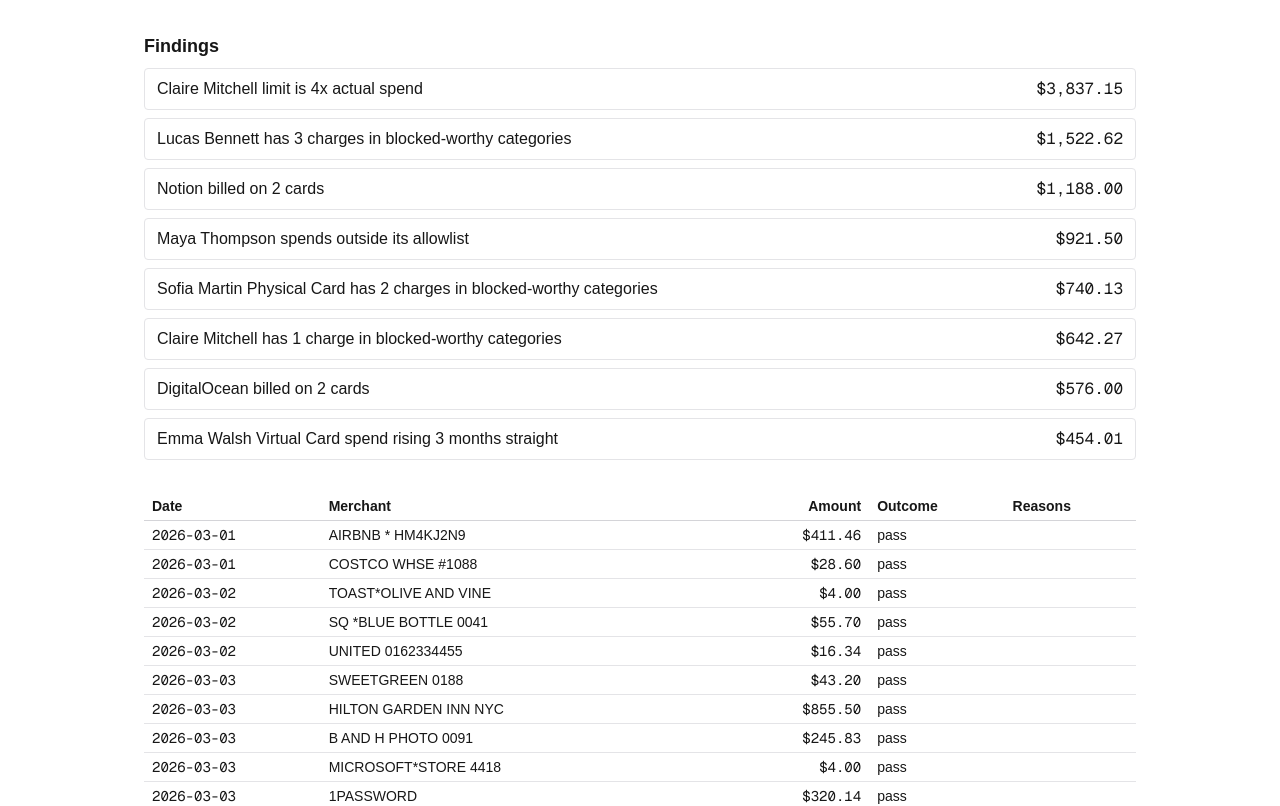
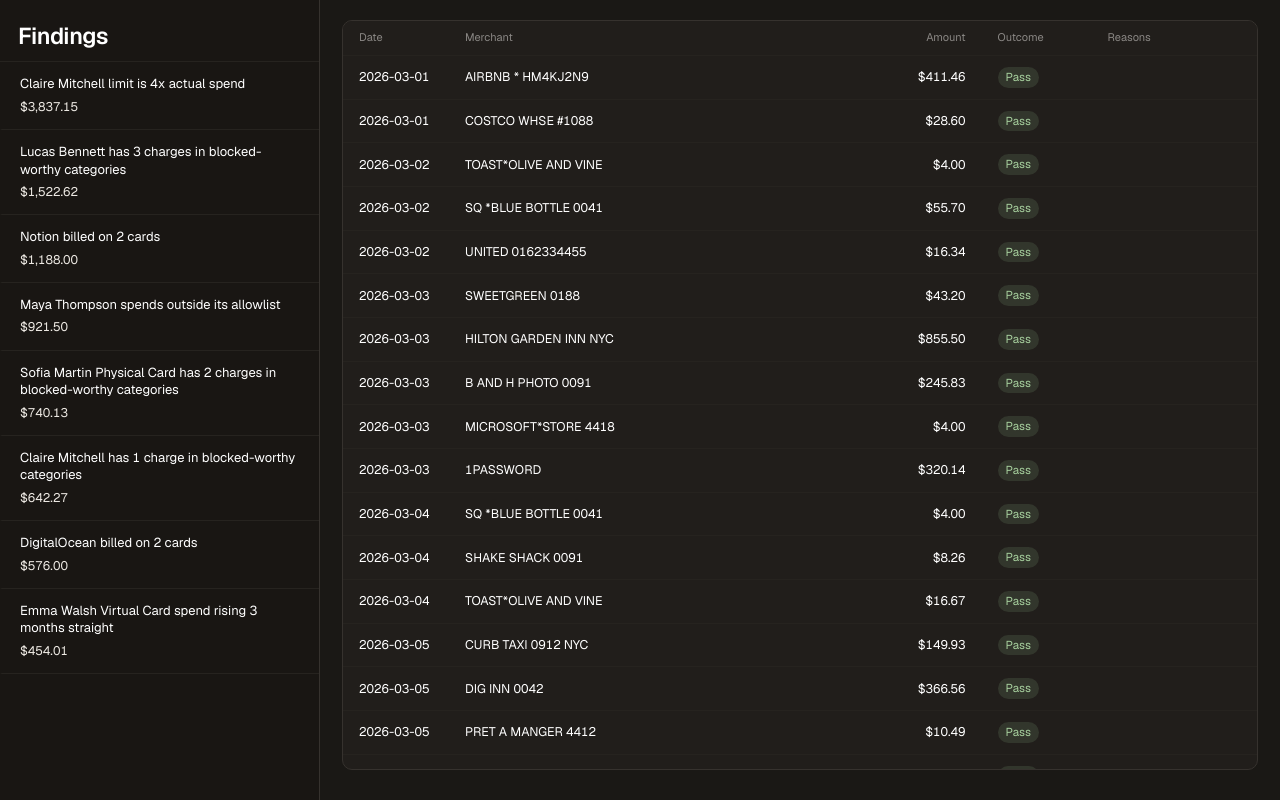
Before and after one commit to dynotics/Rewind, a Next.js app: page / in a window 1280 px wide. Shown: the top 806 px of the page. Built offline with nearby package versions, Linux system fonts and the light colour scheme.

Commit message:
applied the mockup styling to the page.tsx file

```diff
--- a/src/app/page.tsx
+++ b/src/app/page.tsx
@@ -36,9 +36,15 @@ const USD = new Intl.NumberFormat("en-US", {
 });
 
 const ROW_CLASS: Record<Verdict["outcome"], string> = {
-  pass: "",
-  flag: "bg-amber-100 dark:bg-amber-950",
-  block: "bg-red-100 dark:bg-red-950",
+  pass: "hover:bg-[#2E2B26]",
+  flag: "bg-[rgba(255,214,98,0.16)] hover:bg-[rgba(255,214,98,0.24)]",
+  block: "bg-[rgba(255,127,67,0.18)] hover:bg-[rgba(255,127,67,0.26)]",
+};
+
+const OUTCOME_CLASS: Record<Verdict["outcome"], string> = {
+  pass: "bg-[rgba(169,211,160,0.13)] text-[#A9D3A0]",
+  flag: "bg-[rgba(255,214,98,0.12)] text-[#FFD662]",
+  block: "bg-[rgba(255,127,67,0.13)] text-[#FF9A6B]",
 };
 
 function dateET(iso: string): string {
@@ -56,19 +62,24 @@ export default function Home() {
   const verdicts = useMemo(() => replay(txns, policy, merchants), [policy]);
 
   return (
-    <main className="mx-auto flex w-full max-w-5xl flex-col gap-8 px-4 py-8">
-      <section className="flex flex-col gap-2">
-        <h2 className="text-lg font-semibold">Findings</h2>
-        <ul className="flex flex-col gap-2">
+    <main className="grid min-h-screen w-full flex-1 grid-cols-1 bg-[#1A1815] font-sans text-sm leading-[1.45] text-white tabular-nums antialiased lg:grid-cols-[320px_minmax(0,1fr)]">
+      <section className="border-b border-[#36322E] bg-[#191613] lg:sticky lg:top-0 lg:h-screen lg:overflow-y-auto lg:border-b-0 lg:border-r">
+        <h2 className="px-[18px] pb-2 pt-5 text-[23px] font-semibold tracking-[-0.02em] text-white">
+          Findings
+        </h2>
+        <ul className="flex flex-col border-t border-[#26231F]">
           {detected.map((finding) => (
             <li key={finding.id}>
               <button
                 type="button"
+                aria-pressed={policy === finding.suggested}
                 onClick={() => setPolicy(finding.suggested)}
-                className="flex w-full items-center justify-between gap-4 rounded border border-zinc-200 px-3 py-2 text-left hover:bg-zinc-100 dark:border-zinc-800 dark:hover:bg-zinc-900"
+                className="flex w-full flex-col items-start gap-[5px] border-b border-l-2 border-b-[#26231F] border-l-transparent px-[18px] py-[13px] text-left hover:bg-[#211E1B] focus-visible:outline-2 focus-visible:-outline-offset-2 focus-visible:outline-[#F8B056] aria-pressed:border-l-[#F8B056] aria-pressed:bg-[#2E2B26]"
               >
-                <span>{finding.title}</span>
-                <span className="font-mono tabular-nums">
+                <span className="text-[13px] leading-[1.35] text-white">
+                  {finding.title}
+                </span>
+                <span className="text-[12.5px] text-[#EDE9E3] tabular-nums">
                   {money(finding.impactCents)}
                 </span>
               </button>
@@ -77,37 +88,61 @@ export default function Home() {
         </ul>
       </section>
 
-      <div className="overflow-x-auto">
-        <table className="w-full border-collapse text-sm">
+      <section className="flex min-w-0 flex-col px-[22px] pb-[30px] pt-5 lg:h-screen">
+        <div className="flex min-h-0 flex-1 flex-col overflow-hidden rounded-[10px] border border-[#36322E] bg-[#211E1B]">
+          <div className="max-h-[70vh] min-h-0 flex-1 overflow-auto lg:max-h-none">
+            <table className="w-full border-collapse text-[12.5px]">
               <thead>
-            <tr className="border-b border-zinc-300 text-left dark:border-zinc-700">
-              <th className="px-2 py-1">Date</th>
-              <th className="px-2 py-1">Merchant</th>
-              <th className="px-2 py-1 text-right">Amount</th>
-              <th className="px-2 py-1">Outcome</th>
-              <th className="px-2 py-1">Reasons</th>
+                <tr className="text-left">
+                  <th className="sticky top-0 z-10 w-[106px] border-b border-[#26231F] bg-[#211E1B] px-4 py-[9px] text-[11px] font-normal text-[#8A8784]">
+                    Date
+                  </th>
+                  <th className="sticky top-0 z-10 border-b border-[#26231F] bg-[#211E1B] px-4 py-[9px] text-[11px] font-normal text-[#8A8784]">
+                    Merchant
+                  </th>
+                  <th className="sticky top-0 z-10 w-[96px] border-b border-[#26231F] bg-[#211E1B] px-4 py-[9px] text-right text-[11px] font-normal text-[#8A8784]">
+                    Amount
+                  </th>
+                  <th className="sticky top-0 z-10 w-[110px] border-b border-[#26231F] bg-[#211E1B] px-4 py-[9px] text-[11px] font-normal text-[#8A8784]">
+                    Outcome
+                  </th>
+                  <th className="sticky top-0 z-10 border-b border-[#26231F] bg-[#211E1B] px-4 py-[9px] text-[11px] font-normal text-[#8A8784]">
+                    Reasons
+                  </th>
                 </tr>
               </thead>
               <tbody>
                 {verdicts.map((verdict) => (
                   <tr
                     key={verdict.txn.id}
-                className={`border-b border-zinc-200 dark:border-zinc-800 ${ROW_CLASS[verdict.outcome]}`}
+                    className={`border-b border-[#26231F] last:border-b-0 ${ROW_CLASS[verdict.outcome]}`}
                   >
-                <td className="whitespace-nowrap px-2 py-1 font-mono">
+                    <td className="whitespace-nowrap px-4 py-[11px] align-middle text-white tabular-nums">
                       {dateET(verdict.txn.postedAt)}
                     </td>
-                <td className="px-2 py-1">{verdict.txn.merchant}</td>
-                <td className="px-2 py-1 text-right font-mono tabular-nums">
+                    <td className="px-4 py-[11px] align-middle text-white">
+                      {verdict.txn.merchant}
+                    </td>
+                    <td className="whitespace-nowrap px-4 py-[11px] text-right align-middle text-white tabular-nums">
                       {money(verdict.txn.amountCents)}
                     </td>
-                <td className="px-2 py-1">{verdict.outcome}</td>
-                <td className="px-2 py-1">{verdict.reasons.join("; ")}</td>
+                    <td className="px-4 py-[11px] align-middle">
+                      <span
+                        className={`inline-flex items-center whitespace-nowrap rounded-full px-2 py-0.5 text-[11.5px] capitalize ${OUTCOME_CLASS[verdict.outcome]}`}
+                      >
+                        {verdict.outcome}
+                      </span>
+                    </td>
+                    <td className="px-4 py-[11px] align-middle text-[11.5px] text-[#8A8784]">
+                      {verdict.reasons.join("; ")}
+                    </td>
                   </tr>
                 ))}
               </tbody>
             </table>
           </div>
+        </div>
+      </section>
     </main>
   );
 }
```
Lines whose indentation alone changed are shown as unchanged.
